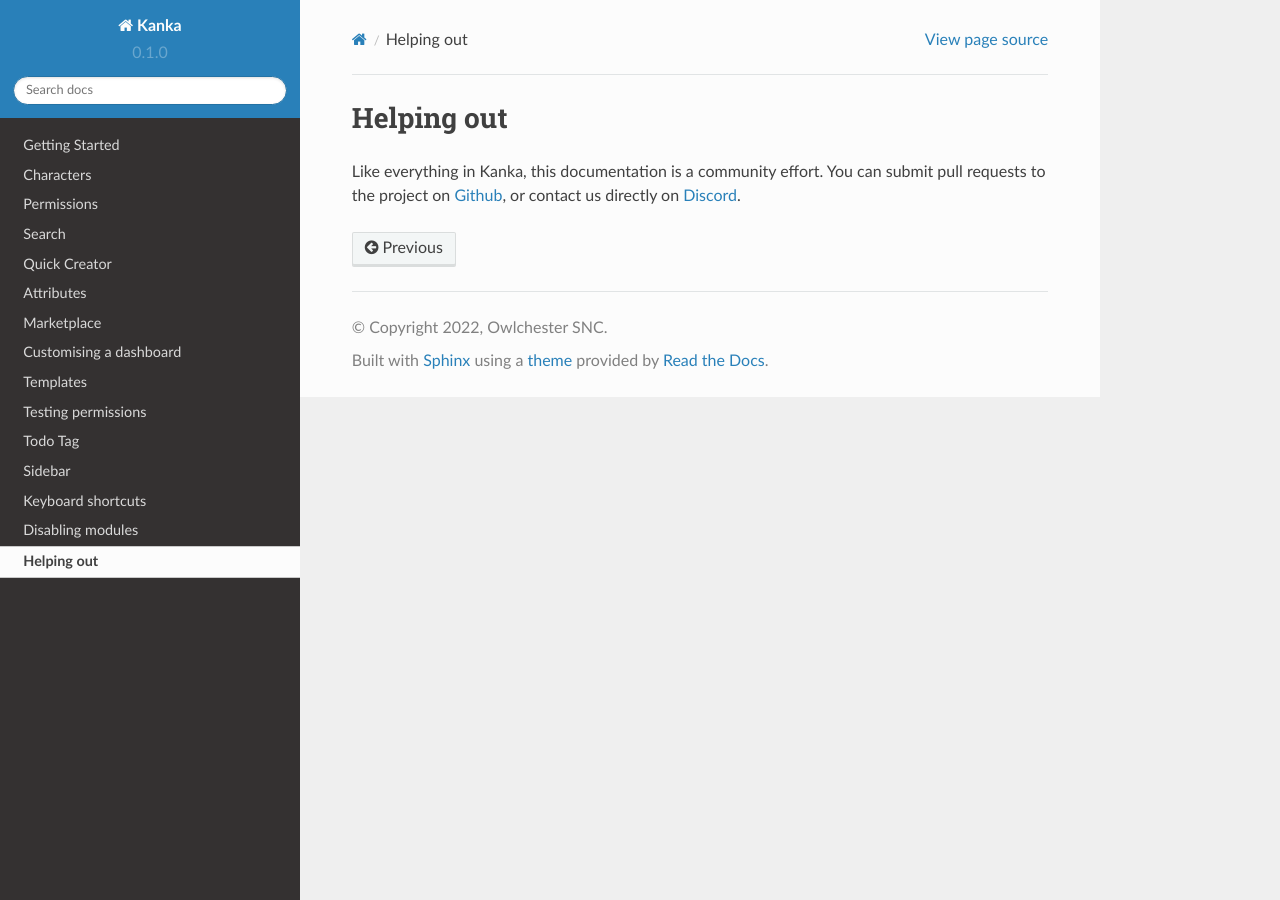
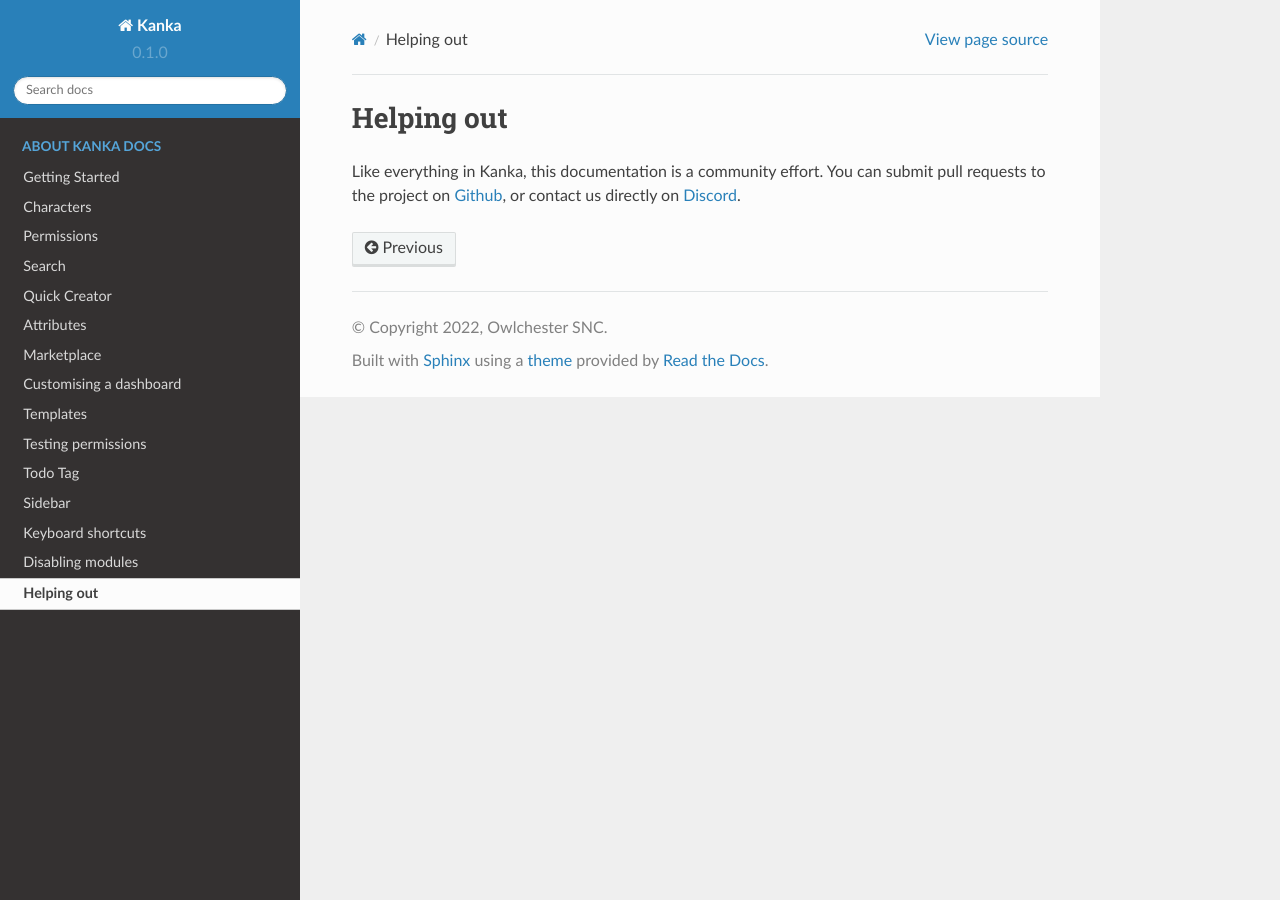
Before and after one commit to owlchester/kanka-docs, a Sphinx documentation site: the page built from docs/source/helping-out.md, in a window 1280 px wide. Built offline with Sphinx 7.4.7 and the Read the Docs theme 2.0.0, drawn with Linux system fonts in a browser that asks for light colours; pages that are not in the unit, such as notebooks, are missing from menus.

Commit message:
TOC Tree

````diff
--- a/docs/source/index.md
+++ b/docs/source/index.md
@@ -9,6 +9,12 @@
    This documentation is under active development.
 
 ```{toctree}
+---
+maxdepth: 1
+hidden:
+caption: About Kanka docs
+---
+
 getting-started
 features/characters
 features/permissions
````
